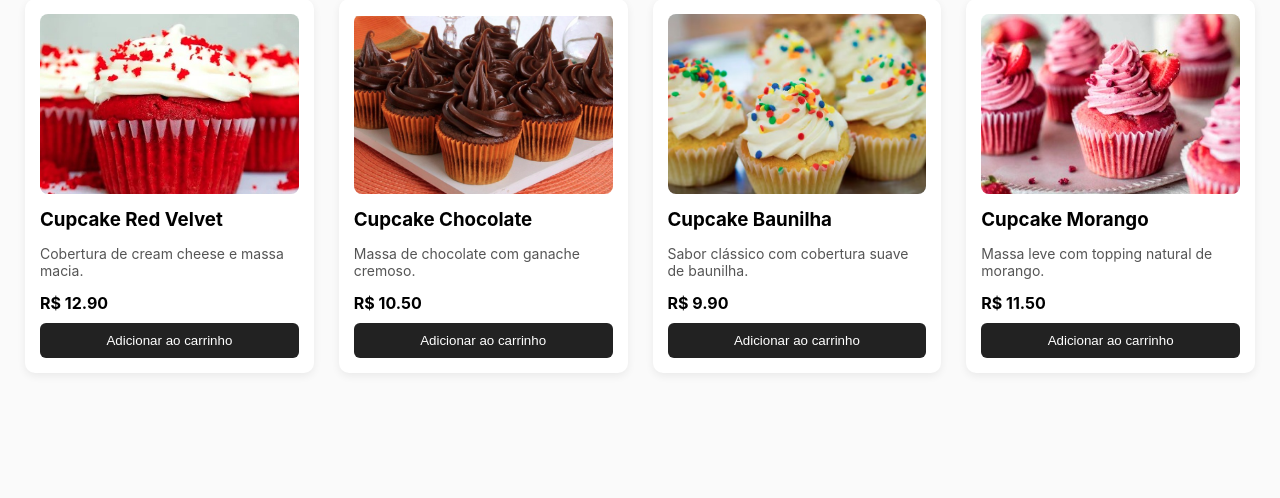
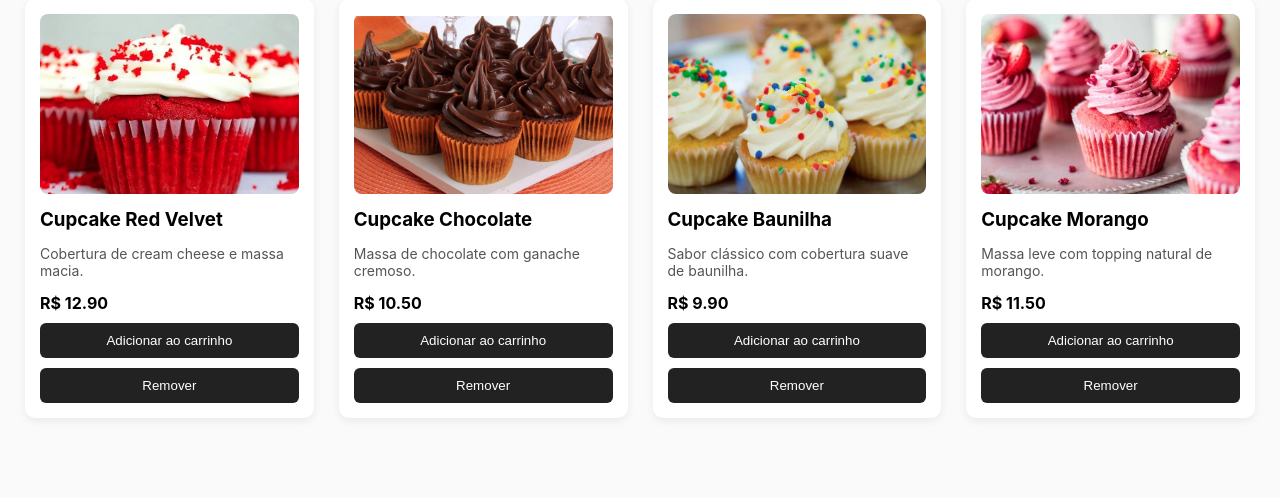
Before and after one commit to jubbeez/pit-cupcake-app, a Flask app: page /catalogo in a window 1280 px wide. Shown: the part 149-647 px from the top of the page. Run offline with Flask 3, Linux system fonts and the light colour scheme; data comes from the database, SQL or seed files in the repository.

Commit message:
Update_delete catalog.html

```diff
--- a/templates/catalog.html
+++ b/templates/catalog.html
@@ -15,6 +15,11 @@
         <form action="{{ url_for('add_to_cart', id=cup[0]) }}" method="POST">
             <button type="submit">Adicionar ao carrinho</button>
         </form>
+
+        <form action="{{ url_for('delete', id=cup[0]) }}" method="POST">
+        <button class="delete-btn" type="submit">Remover</button>
+        </form>
+
     </div>
     {% endfor %}
 </div>
```
